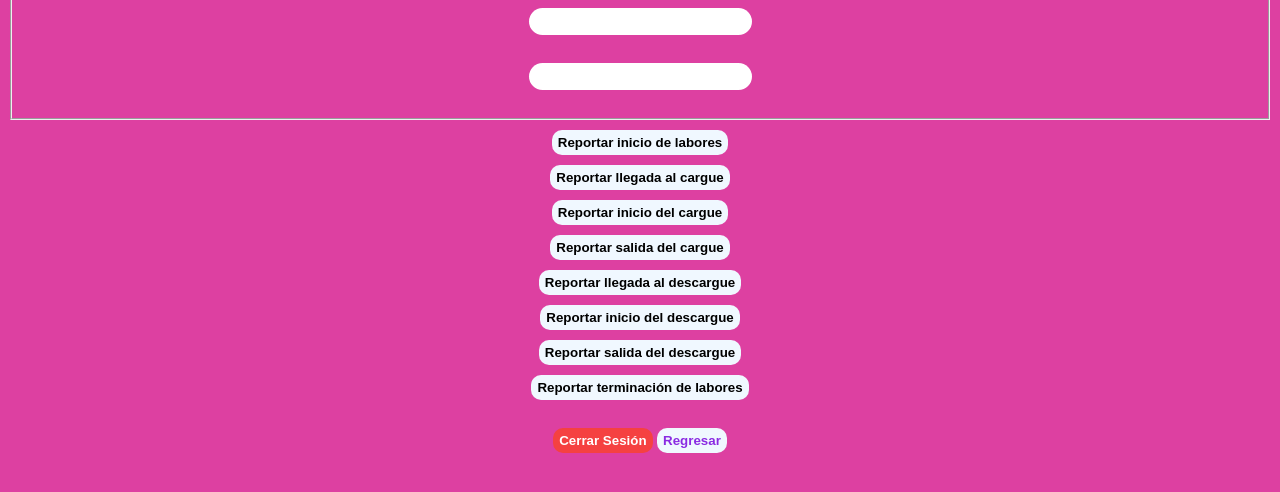
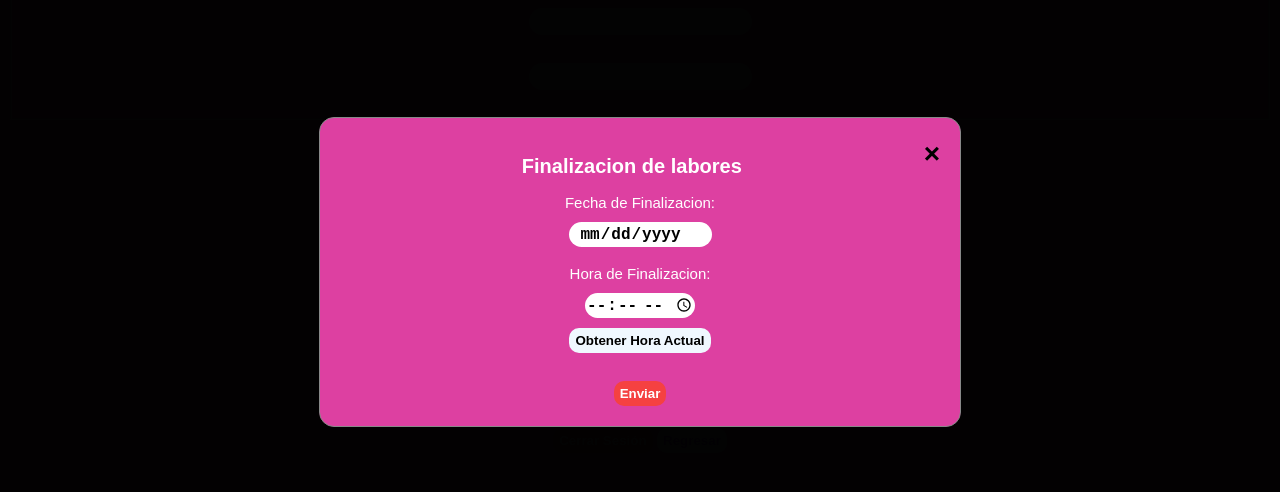
Before and after one commit to movologistica/MOVO, a plain HTML site: page paginas/conductor.html in a window 1280 px wide. Shown: the part 128-620 px from the top of the page. Drawn offline with Linux system fonts and the light colour scheme; a script that the page names is missing.

Commit message:
version1.02

```diff
--- a/estilos/conductor.css
+++ b/estilos/conductor.css
@@ -1,6 +1,6 @@
 @media screen {
 
-.modal {
+  .modal {
     display: none; /* Oculto por defecto */
     position: fixed; /* Fijo en la pantalla */
     z-index: 1; /* Se muestra por encima de otros elementos */
@@ -11,14 +11,16 @@
     overflow: auto; /* Habilita el scroll si es necesario */
     background-color: rgb(0,0,0); /* Color de fondo */
     background-color: rgba(0,0,0,0.4); /* Fondo con opacidad */
-
+    display: flex; /* Usar flexbox para centrar */
+    justify-content: center; /* Centrar horizontalmente */
+    align-items: center; /* Centrar verticalmente */
   }
 
   .modal-content {
-    margin: 50% auto; /* Centrado vertical y horizontal */
     padding: 20px;
     border: 1px solid #888;
     width: 80%; /* Ancho del modal */
+    max-width: 600px; /* Ancho máximo del modal */
     background-color: rgb(221, 64, 161);
     font-family: Arial, sans-serif;
     color: white;
```
